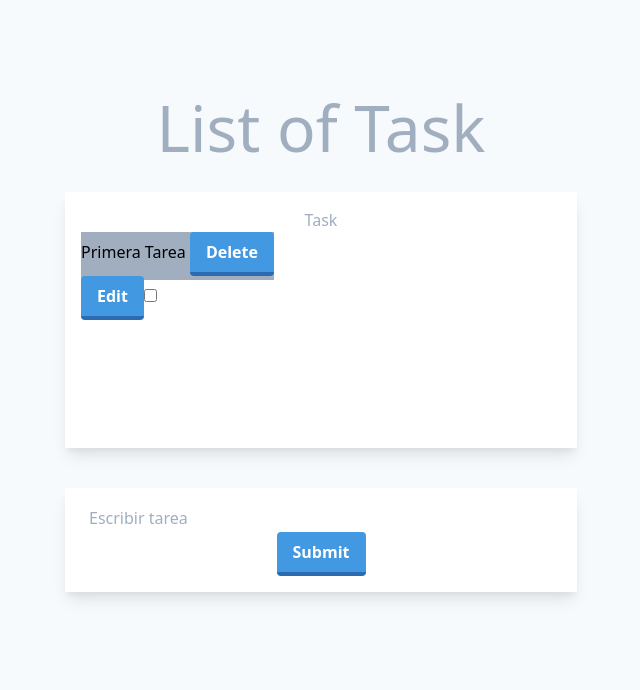
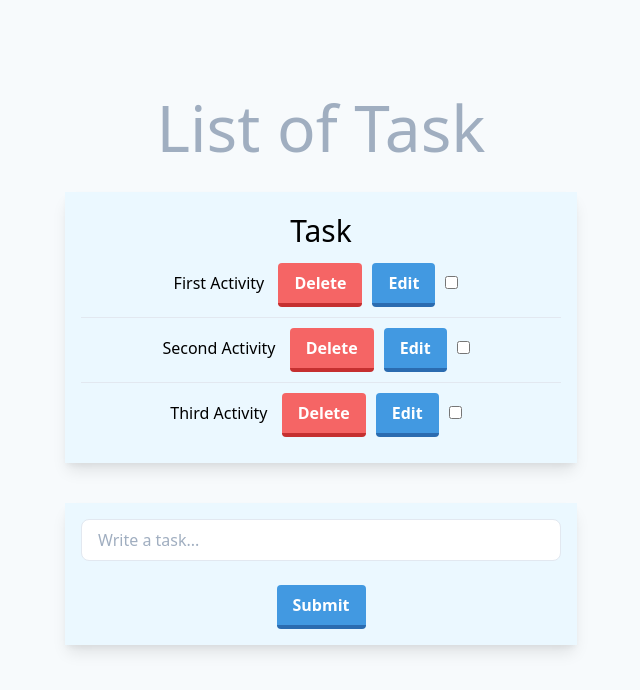
Before and after one commit to jerojash/Listado-de-tareas, a Vue app: page / in a window 1280 px wide. Shown: the top 690 px of the page, without its empty margins (319-959 px from the left). Built offline with nearby package versions, Linux system fonts and the light colour scheme.

Commit message:
Lista hecha

```diff
--- a/src/components/TodoList.vue
+++ b/src/components/TodoList.vue
@@ -1,27 +1,71 @@
 <template>
+
+
     <div class="container mx-auto px-4 py-20 flex flex-col flex-wrap">
+
         <h1 class="font-hairline text-6xl text-center text-gray-500">List of Task</h1>
 
-        <todo-card class="mx-auto mt-4 h-64 w-full max-w-lg">
-            <h1 class="font-hairline text-center text-gray-500">Task</h1>
-            <div class="flex mb-4">
-            <div class="w-3/2 bg-gray-500 h-12">
-                <h1>Primera Tarea
-                <button class="  bg-blue-500 hover:bg-blue-400 text-white font-bold py-2 px-4 border-b-4 border-blue-700 hover:border-blue-500 rounded">
+        <todo-card class=" bg-blue-100 mx-auto mt-4 h-120 w-full max-w-lg">
+            <h1 class="font-hairline text-3xl text-center text-black-500">Task</h1>
+
+
+                <div class="text-center">
+
+                <h1>First Activity
+
+                <button style="margin: 10px" class="  bg-red-500 hover:bg-red-400 text-white font-bold py-2 px-4 border-b-4 border-red-700 hover:border-blue-500 rounded">
                     Delete
                 </button>
-                <div class="text-right"></div>
+
+
                 <button class=" bg-blue-500 hover:bg-blue-400 text-white font-bold py-2 px-4 border-b-4 border-blue-700 hover:border-blue-500 rounded">
                     Edit
                 </button>
-                    <input type="checkbox" name="" id="">
+                    <input  style="margin: 10px" type="checkbox" name="" id="">
                 </h1>
-            </div>
-            </div>
+                </div>
+
+
+
+
+                  <hr>
+                 <div class="text-center">
+                <h1>Second Activity
+
+                <button style="margin: 10px" class="  bg-red-500 hover:bg-red-400 text-white font-bold py-2 px-4 border-b-4 border-red-700 hover:border-blue-500 rounded">
+                    Delete
+                </button>
+
+
+                <button class=" bg-blue-500 hover:bg-blue-400 text-white font-bold py-2 px-4 border-b-4 border-blue-700 hover:border-blue-500 rounded">
+                    Edit
+                </button>
+                    <input style="margin: 10px" type="checkbox" name="" id="">
+                </h1>
+                </div>
+
+
+                <hr>
+                <div class="text-center">
+                <h1>Third Activity
+
+                <button style="margin: 10px" class="  bg-red-500 hover:bg-red-400 text-white font-bold py-2 px-4 border-b-4 border-red-700 hover:border-blue-500 rounded">
+                    Delete
+                </button>
+
+
+                <button class=" bg-blue-500 hover:bg-blue-400 text-white font-bold py-2 px-4 border-b-4 border-blue-700 hover:border-blue-500 rounded">
+                    Edit
+                </button>
+                    <input style="margin: 10px" type="checkbox" name="" id="">
+                </h1>
+                  </div>
+
         </todo-card>
-        <todo-card class="mx-auto mt-10 w-full max-w-lg">
+        <todo-card class=" bg-blue-100 mx-auto mt-10 w-full max-w-lg">
             <div class="text-center">
-                <input class="appearance-none bg-transparent border-none w-full text-gray-700 mr-3 py-1 px-2 leading-tight focus:outline-none" type="text" placeholder="Escribir tarea" aria-label="Full name">
+                <input class="bg-white focus:outline-none focus:shadow-outline border border-gray-300 rounded-lg py-2 px-4 block w-full appearance-none leading-normal" type="email" placeholder="Write a task...">
+            <br>
                 <button class=" text-left bg-blue-500 hover:bg-blue-400 text-white font-bold py-2 px-4 border-b-4 border-blue-700 hover:border-blue-500 rounded">
                     Submit
                 </button>
```
